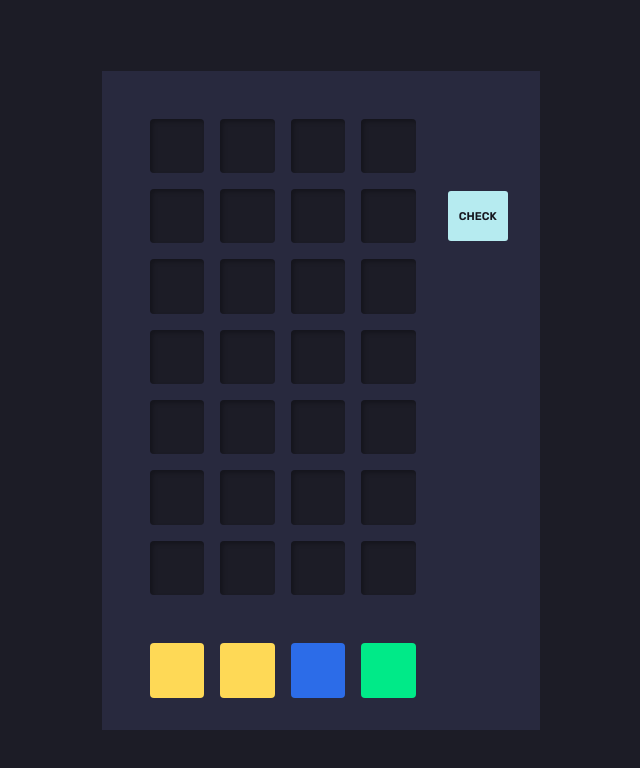
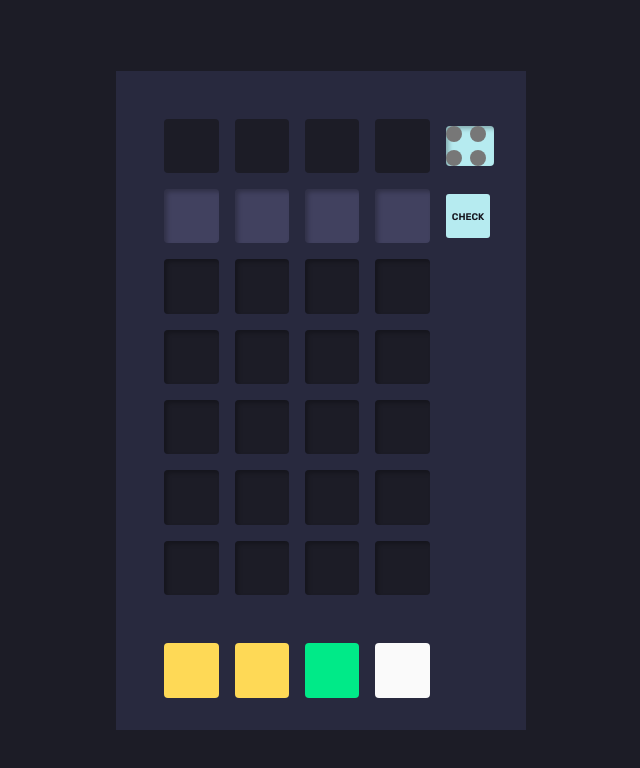
Before and after one commit to hanifanggawi/mastermind, a Svelte app: page / in a window 1280 px wide. Both pictures are taken after a click on the button "CHECK". Shown: the top 768 px of the page, without its empty margins (319-959 px from the left). Built offline with nearby package versions, Linux system fonts and the light colour scheme.

Commit message:
feat: add peg score

```diff
--- a/src/game/constants.ts
+++ b/src/game/constants.ts
@@ -5,13 +5,24 @@ export enum Colors {
     Blue = '#2C6CE8',
     Green = '#00EA88',
     White = '#FAFAFA',
-    Blank = '#1C1C26'
+    Blank = '#1C1C26',
+    Input = '#41415f'
+}
+
+export enum Peg {
+  Black = 'black',
+  White = 'white',
+  Empty = 'empty'
 }
 
 export type Colorset = Colors[]
 
 export type Guess = {
   colorset: Colorset,
-  blackPegs: number
-  whitePegs: number
+  pegs: Peg[]
 }
+
+export type PegScore = {
+  black: number,
+  white: number
+}
--- a/src/game/index.ts
+++ b/src/game/index.ts
@@ -1,5 +1,4 @@
-import { each } from "svelte/internal"
-import { Colors, Colorset } from "./constants"
+import { Colors, Colorset, Peg, PegScore } from "./constants"
 
 export function generateAnswerSet(): Colors[] {
   const answerSet = []
@@ -13,15 +12,20 @@ export function generateAnswerSet(): Colors[] {
   return answerSet
 }
 
-export function calculateScore(guess: Colorset, anwser: Colorset) {
+export function calculatePegs(guess: Colorset, answer: Colorset): Peg[] {
+  const score = calculateScore(guess, answer)
+  return generatePegs(score)
+}
+
+function calculateScore(guess: Colorset, answer: Colorset): PegScore {
   const guessSet = new Set<Colors>()
-  const answerSet = new Set<Colors>(anwser)
+  const answerSet = new Set<Colors>(answer)
 
   let blackPegs = 0
   let whitePegs = 0
 
-  for (let i = 0; i < anwser.length; i++) {
-    if (guess[i] === anwser[i]) {
+  for (let i = 0; i < answer.length; i++) {
+    if (guess[i] === answer[i]) {
       blackPegs++
       answerSet.delete(guess[i])
     } else {
@@ -34,7 +38,24 @@ export function calculateScore(guess: Colorset, anwser: Colorset) {
     }
   }
   return {
-    blackPegs,
-    whitePegs
+    black: blackPegs,
+    white: whitePegs
   }
 }
+
+function generatePegs(pegScore: PegScore) {
+  const pegList: Peg[] = []
+  console.log('DISINI pegscore', pegScore)
+  for (let i = 0; i<pegScore.black; i++) {
+    console.log('DISINI ke run', i , Peg.Black)
+    pegList.push(Peg.Black)
+  }
+  for (let i = 0; i<pegScore.white; i++) {
+    pegList.push(Peg.White)
+  }
+  for (let i = 0; i<4 - (pegScore.black + pegScore.white); i++) {
+    pegList.push(Peg.Empty)
+  }
+  console.log('DISINI pegList', pegList)
+  return pegList
+}
--- a/src/lib/ColorBox.svelte
+++ b/src/lib/ColorBox.svelte
@@ -1,26 +1,24 @@
 <script lang="ts">
   import { Colors } from "../game/constants";
-
   export let size = 1.7
   export let color: Colors
 </script>
 
 <div
   on:click
-  class:embossed={color == Colors.Blank}
+  class:debossed={color === Colors.Input || color === Colors.Blank}
   style="
-    background:{color};
+    background:{color || Colors.Blank};
     padding: {size}em
   "
 />
 
 <style>
   div {
-    cursor: pointer;
     border-radius: 4px;
   }
 
-  .embossed {
+  .debossed {
     box-shadow: inset 3px 3px 4px rgba(0, 0, 0, 0.25);
   }
 </style>
--- a/src/lib/ColorInput.svelte
+++ b/src/lib/ColorInput.svelte
@@ -3,7 +3,7 @@
     import ColorBox from "./ColorBox.svelte"
     import InputModal from "./InputModal.svelte";
 
-    let selectedColor = Colors.Blank
+    let selectedColor: Colors
 
     let open = false
     function setOpen(state: boolean) {
@@ -12,7 +12,7 @@
 </script>
 
 <div class="color-input">
-    <ColorBox color={selectedColor} on:click={() => setOpen(!open)}/>
+    <ColorBox color={selectedColor || Colors.Input} on:click={() => setOpen(!open)}/>
     <input type="text" bind:value={selectedColor} name="color">
     {#if open}
         <div>
@@ -25,6 +25,7 @@
 <style>
     .color-input {
         position: relative;
+        cursor: pointer;
     }
 
     input {
--- a/src/lib/ColorSet.svelte
+++ b/src/lib/ColorSet.svelte
@@ -1,14 +1,19 @@
 <script lang="ts">
-    import type { Colors } from "../game/constants";
+    import type { Colors, Peg } from "../game/constants";
     import ColorBox from "./ColorBox.svelte";
+    import PegBox from "./PegBox.svelte";
 
     export let colors: Colors[]
+    export let pegs: Peg[] = undefined
 </script>
 
 <div class="colorset">
     {#each colors as color}
         <ColorBox color={color}/>
     {/each}
+    {#if pegs}
+        <PegBox pegs={pegs}/>
+    {/if}
 </div>
 
 <style>
--- a/src/lib/ColorsetInputs.svelte
+++ b/src/lib/ColorsetInputs.svelte
@@ -1,8 +1,8 @@
 <script lang="ts">
 import { get } from "svelte/store";
 
-import { calculateScore } from "../game";
-import type { Guess } from "../game/constants";
+import { calculatePegs } from "../game";
+import type { Guess, Peg } from "../game/constants";
 
   import { guesses, answerSet } from "../store";
   import ColorInput from "./ColorInput.svelte";
@@ -13,12 +13,12 @@ import type { Guess } from "../game/constants";
     for (let field of formData) {
       guessSet.push(field[1])
     }
-    const { blackPegs, whitePegs } = calculateScore(guessSet, get(answerSet))
+    const pegs: Peg[] = calculatePegs(guessSet, get(answerSet))
     const newGuess: Guess = {
       colorset: guessSet,
-      blackPegs,
-      whitePegs
+      pegs: pegs
     }
+    console.log(newGuess)
     guesses.update(n => [...n, newGuess])
     console.log(newGuess)
   }
@@ -29,10 +29,10 @@ import type { Guess } from "../game/constants";
     {#each {length: 4} as _}
       <ColorInput />
     {/each}
+    <button class="button-check" type="submit">
+      CHECK
+    </button>
   </div>
-  <button class="button-check" type="submit">
-    CHECK
-  </button>
 </form>
 
 <style>
@@ -40,7 +40,8 @@ import type { Guess } from "../game/constants";
     display: flex;
     align-items: center;
     column-gap: 2em;
-    height: clamp(2em, 5em, 100%);
+    /* height: clamp(2em, 5em, 100%); */
+    /* height: max-content */
   }
 
   .colorset-inputs {
@@ -49,16 +50,19 @@ import type { Guess } from "../game/constants";
     justify-content: center;
     column-gap: 1em;
     background-color: hsla(237, 21%, 20%, 1);
+    height: fit-content;
+    max-height: max-content;
   }
 
   .button-check {
     background: #b6ebf0;
     border-radius: 3px;
-    height: 4.5em;
+    height: 100%;
+    aspect-ratio: 1/1;
     border: none;
-    padding: 0em 1em;
+    /* padding: 0em 1em; */
     font-weight: 600;
-    font-size: 0.7em;
+    font-size: 0.6em;
     color: #16161E;
     cursor: pointer;
   }
--- a/src/lib/Game.svelte
+++ b/src/lib/Game.svelte
@@ -17,7 +17,7 @@
 <div class="game-box">
   <div class="guesses">
     {#each $guesses as guess}
-      <ColorSet colors={guess.colorset} />
+      <ColorSet colors={guess.colorset} pegs={guess.pegs} />
     {/each}
     {#key $guesses.length}
       <ColorsetInputs />
--- a/src/lib/InputModal.svelte
+++ b/src/lib/InputModal.svelte
@@ -11,7 +11,7 @@
         }, 1)
     }
 
-    const selectionColors = Object.values(Colors).slice(0,-1)
+    const selectionColors = Object.values(Colors).slice(0,6)
 </script>
 
 <div class="input-modal" tabindex="0">
--- /dev/null
+++ b/src/lib/PegBox.svelte
@@ -0,0 +1,49 @@
+<script lang="ts">
+  import type { Peg } from "../game/constants";
+
+  export let pegs: Peg[]
+</script>
+
+<div class="peg-box">
+  {#each pegs as peg}
+    <div class={`peg ${peg}`}>
+    </div>
+  {/each}
+</div>
+
+<style>
+  .peg-box {
+    /* display: flex;
+    flex-direction: column;
+    flex-wrap: wrap; */
+    display: grid;
+    grid-template-columns: min-content min-content;
+    row-gap: 0.5em;
+    height: 100%;
+    /* aspect-ratio: 1/1; */
+    box-shadow: inset 3px 3px 4px rgba(0, 0, 0, 0.25);
+    border-radius: 4px;
+    background: #B6EBF0;
+    /* width: 4em; */
+  }
+
+  .peg {
+    border-radius: 999px;
+    padding: 0.5em;
+    margin-right: 0.5em;
+    max-width: 0.5em;
+    display: flex;
+  }
+
+  .peg.black {
+    background: #000000
+  }
+
+  .peg.white {
+    background: #FFFFFF;
+  }
+
+  .peg.empty {
+    background: #777777;
+  }
+</style>
```
